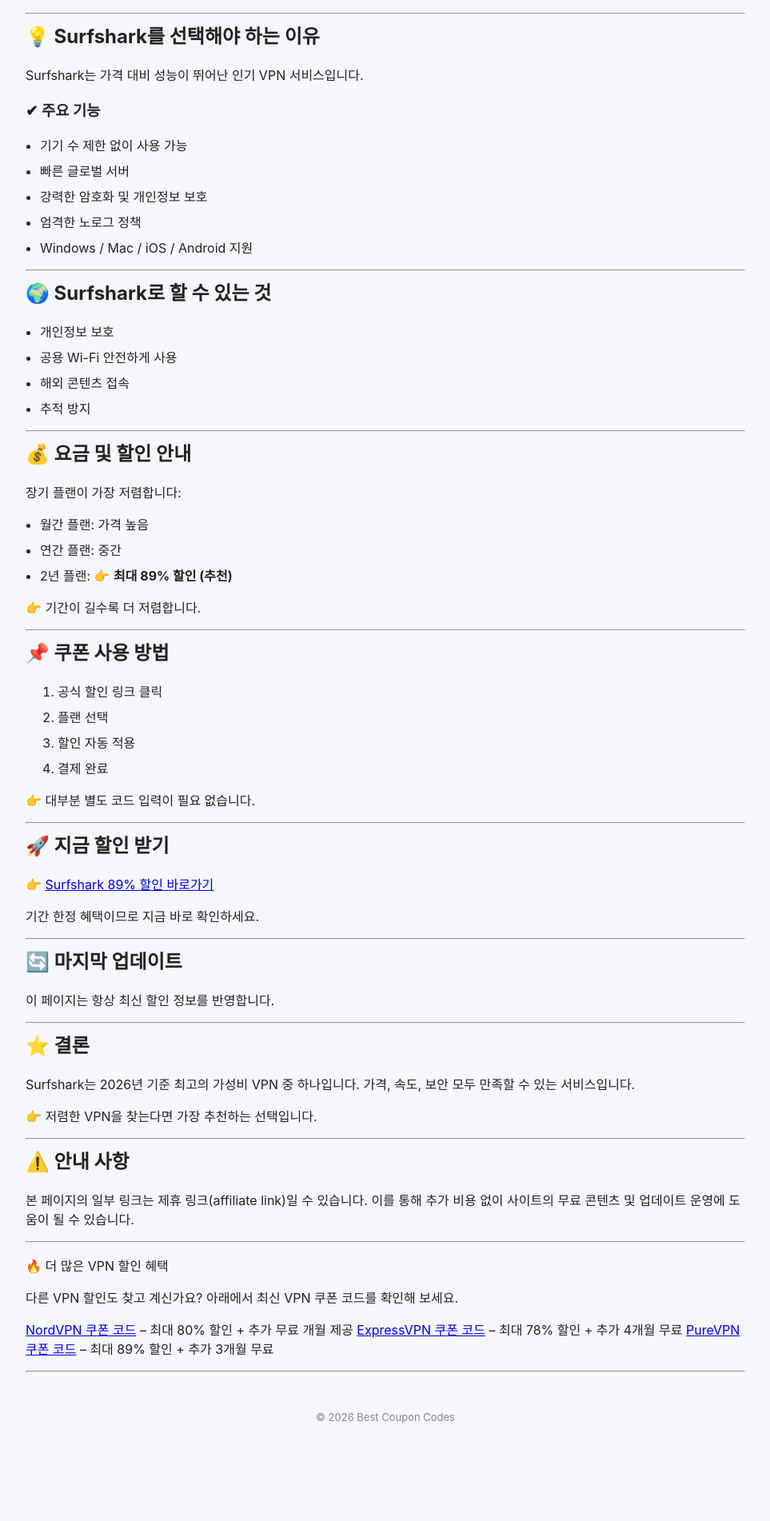
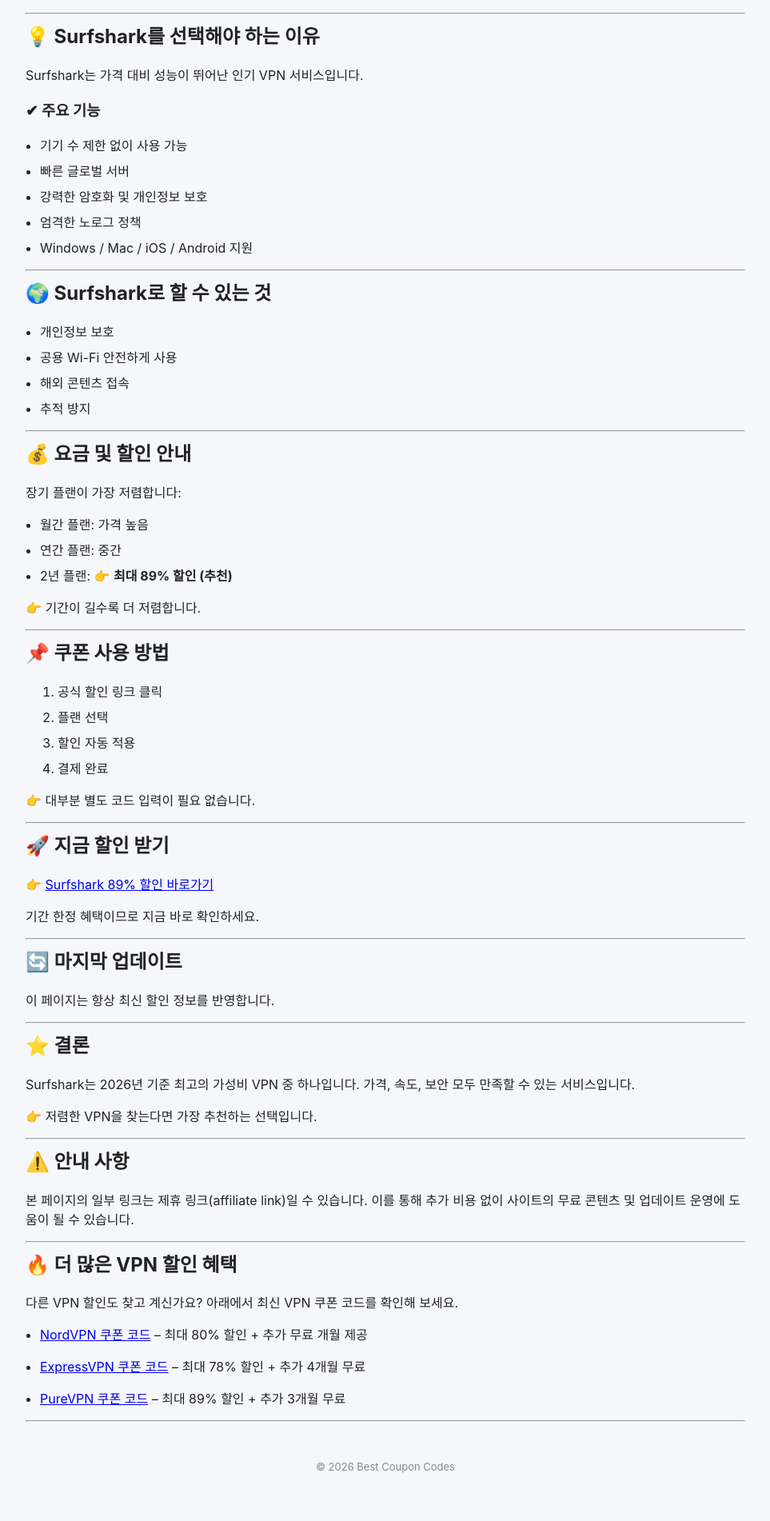
Before and after one commit to BestCouponCodes/best-coupon-codes, a Jekyll site: the page built from surfshark-coupon-code-ko.md, in a window 1280 px wide. Shown: the part 881-2783 px from the top of the page at 80% size, without its empty margins (158-1121 px from the left). Built offline with Jekyll 4.4.1, drawn with Linux system fonts in a browser that asks for light colours; before the commit the page ends 2721 px from its top, so only the background shows below that.

Commit message:
Add VPN discount codes section
Added section for more VPN discount codes with links.

```diff
--- a/surfshark-coupon-code-ko.md
+++ b/surfshark-coupon-code-ko.md
@@ -119,12 +119,17 @@ Surfshark는 2026년 기준 최고의 가성비 VPN 중 하나입니다.
 
 ---
 
-🔥 더 많은 VPN 할인 혜택
+
+## 🔥 더 많은 VPN 할인 혜택
+
+
 
 다른 VPN 할인도 찾고 계신가요? 아래에서 최신 VPN 쿠폰 코드를 확인해 보세요.
 
-[NordVPN 쿠폰 코드]({{ site.baseurl }}/nordvpn-coupon-code/) – 최대 80% 할인 + 추가 무료 개월 제공
-[ExpressVPN 쿠폰 코드]({{ site.baseurl }}/expressvpn-coupon-code/) – 최대 78% 할인 + 추가 4개월 무료
-[PureVPN 쿠폰 코드]({{ site.baseurl }}/purevpn-coupon-code/) – 최대 89% 할인 + 추가 3개월 무료
+* [NordVPN 쿠폰 코드]({{ site.baseurl }}/nordvpn-coupon-code/) – 최대 80% 할인 + 추가 무료 개월 제공
+
+* [ExpressVPN 쿠폰 코드]({{ site.baseurl }}/expressvpn-coupon-code/) – 최대 78% 할인 + 추가 4개월 무료
+
+* [PureVPN 쿠폰 코드]({{ site.baseurl }}/purevpn-coupon-code/) – 최대 89% 할인 + 추가 3개월 무료
 
 ---
```
